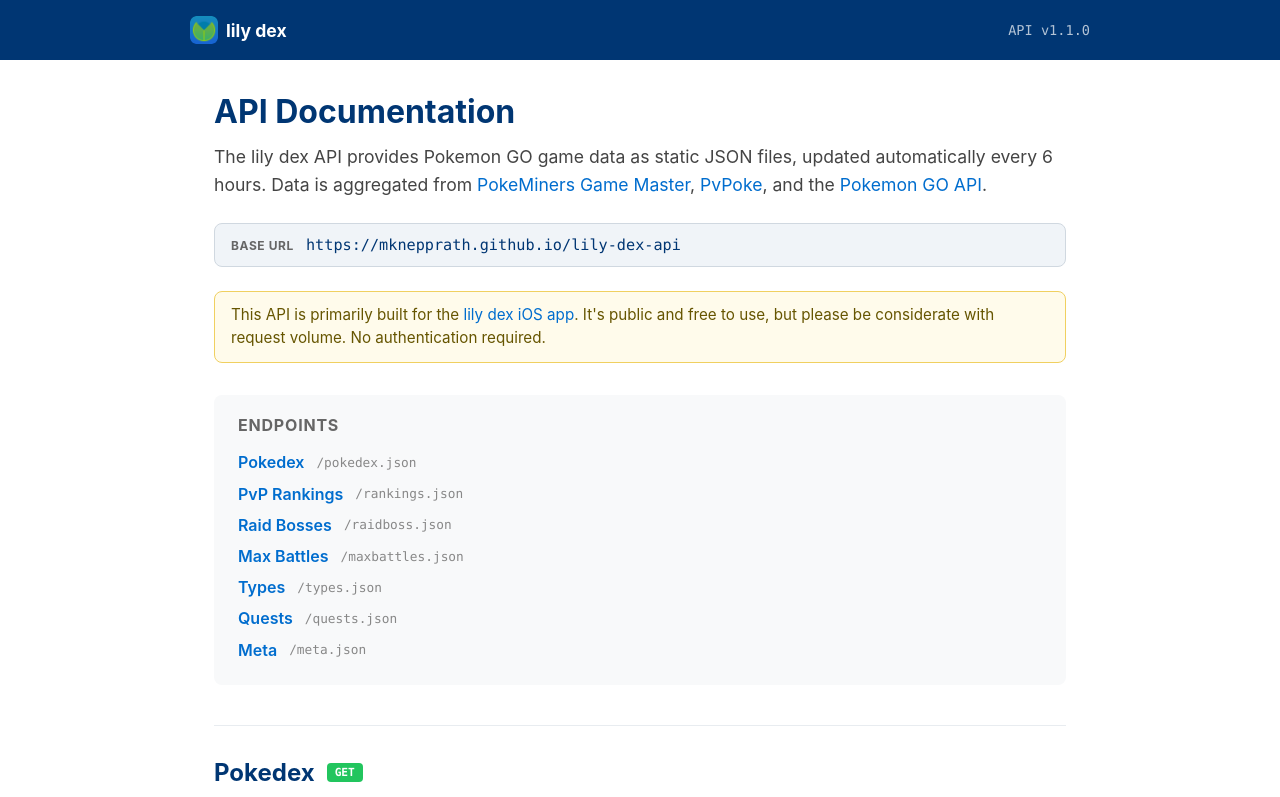
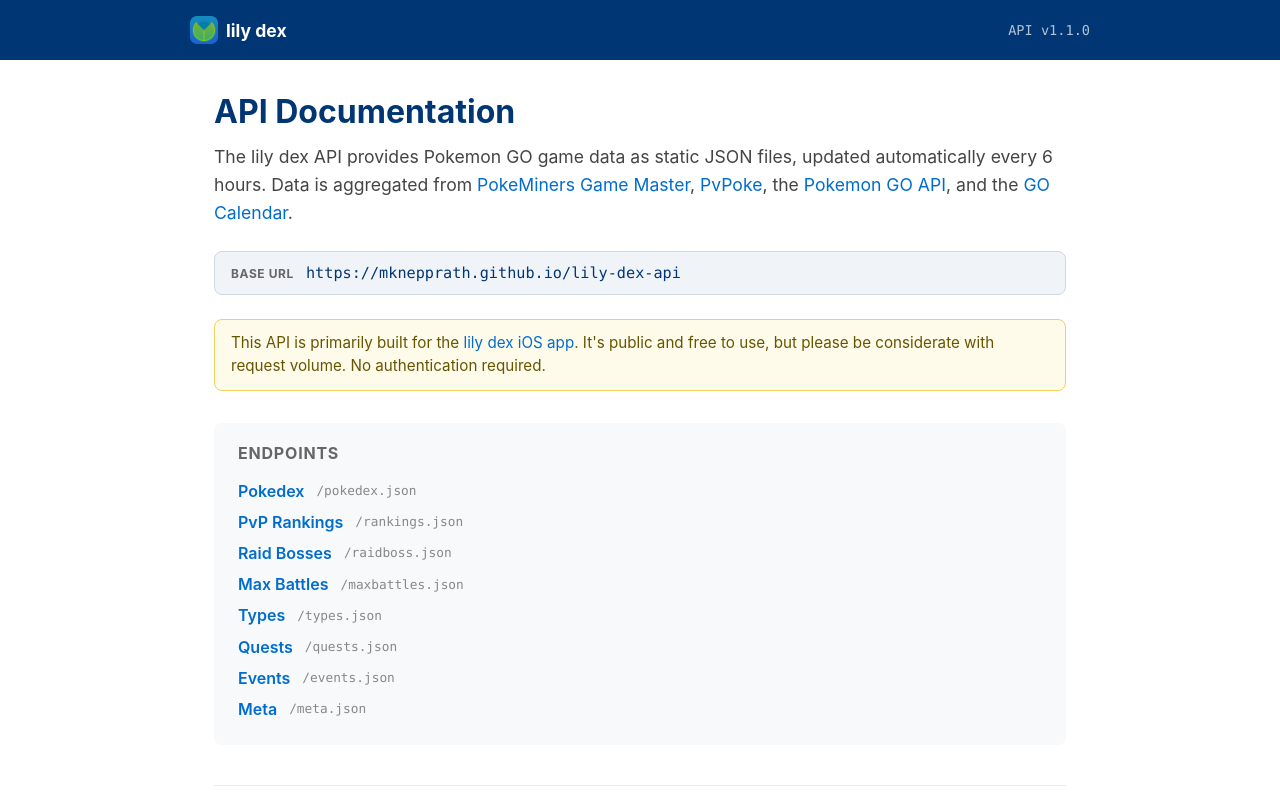
Before and after one commit to mknepprath/lily-dex-web, a Next.js app: page /docs in a window 1280 px wide. Shown: the top 797 px of the page. Built offline with nearby package versions, Linux system fonts and the light colour scheme.

Commit message:
Add events endpoint and GO Calendar source to API docs

```diff
--- a/pages/docs.tsx
+++ b/pages/docs.tsx
@@ -79,6 +79,25 @@
     description: "Special research and field research quest data.",
   },
   {
+    name: "Events",
+    path: "/events.json",
+    description:
+      "Pokemon GO events parsed from the GO Calendar ICS feed. Timestamps are naive (no timezone) so they can be interpreted in the user's local timezone, matching how Pokemon GO events work.",
+    fields: [
+      { name: "id", type: "string", desc: "Unique event identifier" },
+      { name: "summary", type: "string", desc: "Original ICS summary with tag prefix" },
+      { name: "tag", type: "string", desc: "Event type tag (CD, RB, RH, SH, MM, MB, GBL, E, R, RD, GP, PGF)" },
+      { name: "title", type: "string", desc: "Clean event title without tag prefix" },
+      { name: "description", type: "string", desc: "Event description text" },
+      { name: "startDate", type: "string", desc: "Start date/time as naive string (e.g. 2026-03-14T14:00:00)" },
+      { name: "endDate", type: "string", desc: "End date/time as naive string" },
+      { name: "isAllDay", type: "boolean", desc: "Whether this is an all-day event" },
+      { name: "url", type: "string | null", desc: "Leek Duck event page URL" },
+      { name: "imageURL", type: "string | null", desc: "Event image URL" },
+      { name: "pokemonDexNrs", type: "number[]", desc: "Matched Pokemon national dex numbers" },
+    ],
+  },
+  {
     name: "Meta",
     path: "/meta.json",
     description:
@@ -131,9 +150,13 @@
             <a href="https://pvpoke.com" target="_blank" rel="noopener noreferrer">
               PvPoke
             </a>
-            , and the{" "}
+            , the{" "}
             <a href="https://pokemon-go-api.github.io/pokemon-go-api/" target="_blank" rel="noopener noreferrer">
               Pokemon GO API
+            </a>
+            , and the{" "}
+            <a href="https://github.com/othyn/go-calendar" target="_blank" rel="noopener noreferrer">
+              GO Calendar
             </a>
             .
           </p>
@@ -266,6 +289,10 @@
               <strong>Pokemon GO API</strong> — localized names, raid bosses,
               types, sprites
             </li>
+            <li>
+              <strong>GO Calendar</strong> — event schedule (Community Days,
+              Raid Hours, Spotlight Hours, GO Fest, etc.)
+            </li>
           </ul>
         </section>
       </main>
```
